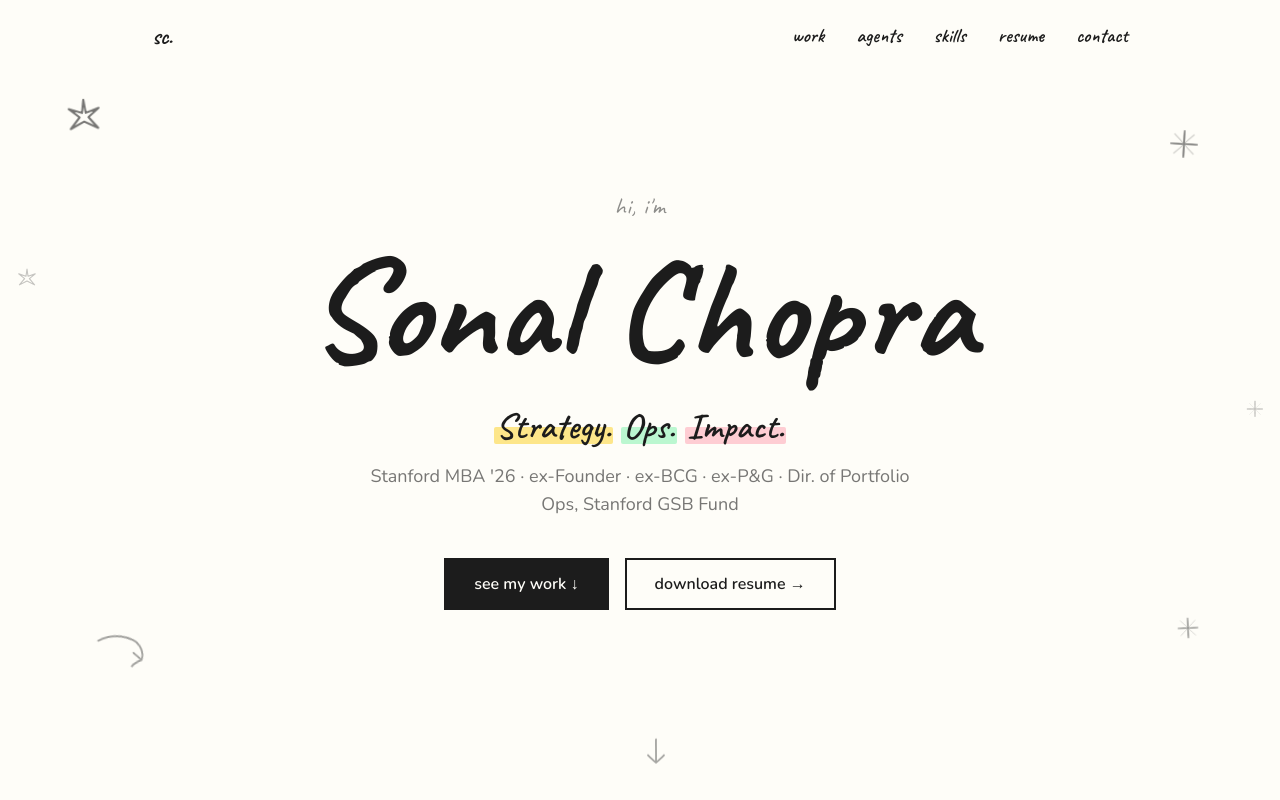
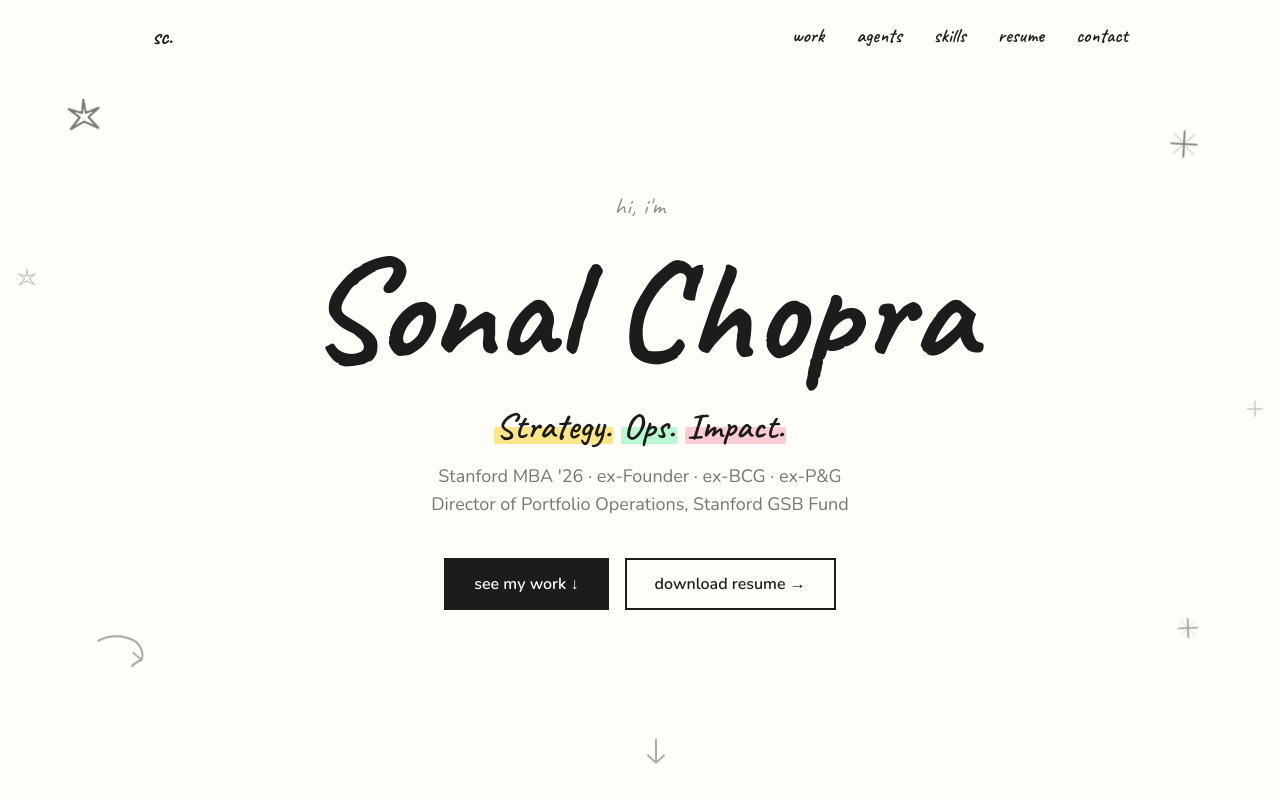
Before and after one commit to Sonal795Chopra/portfolio, a React (Vite) app: page / in a window 1280 px wide. Shown: the top 800 px of the page. Built offline with nearby package versions, Linux system fonts and the light colour scheme.

Commit message:
Split hero tagline into two lines, spell out Director in full

```diff
--- a/src/components/Hero.jsx
+++ b/src/components/Hero.jsx
@@ -59,7 +59,9 @@ export default function Hero() {
 
         {/* Sub-tagline */}
         <p className="font-body text-base sm:text-lg text-ink/60 max-w-xl mx-auto mt-4 mb-10 leading-relaxed">
-          Stanford MBA '26 · ex-Founder · ex-BCG · ex-P&amp;G · Dir. of Portfolio Ops, Stanford GSB Fund
+          Stanford MBA '26 · ex-Founder · ex-BCG · ex-P&amp;G
+          <br />
+          Director of Portfolio Operations, Stanford GSB Fund
         </p>
 
         {/* CTA buttons */}
```
